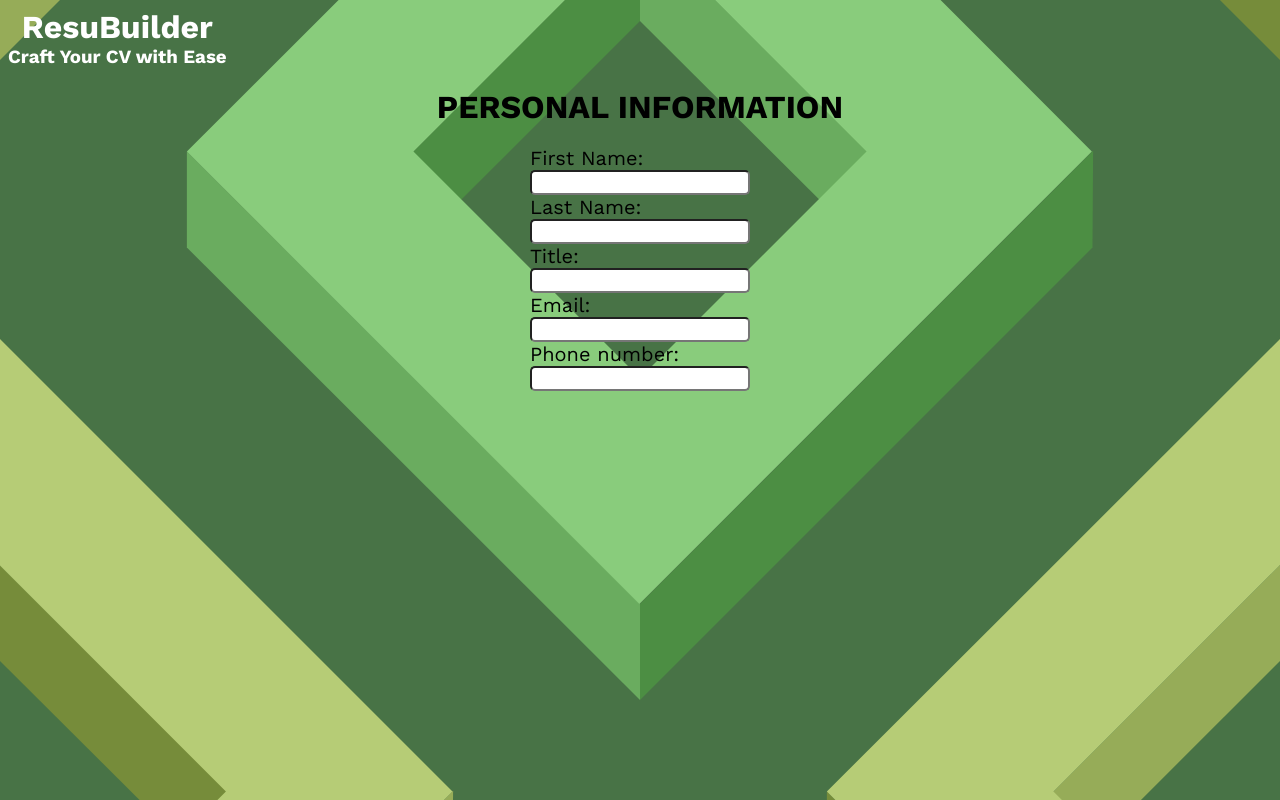
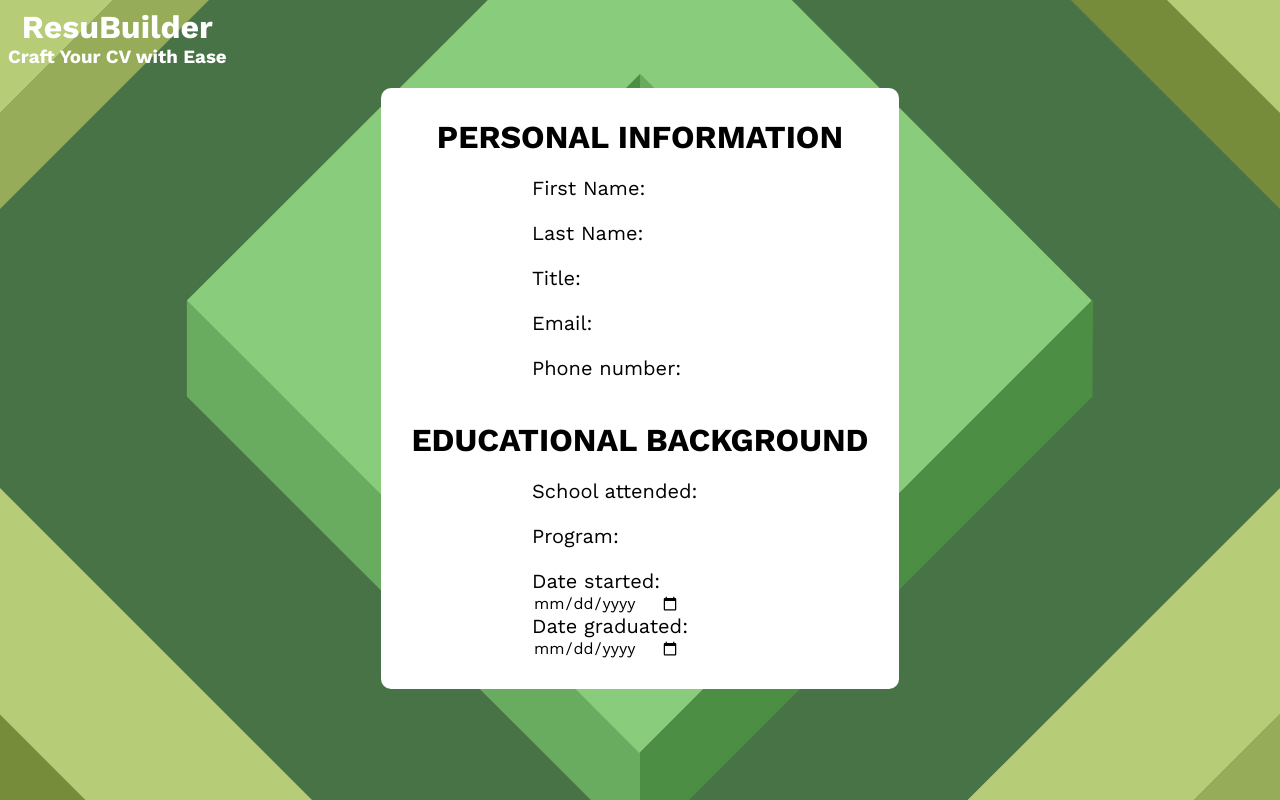
Before and after one commit to maryannintech/cv-project, a React (Create React App) app: page / in a window 1280 px wide. Built offline with nearby package versions, Linux system fonts and the light colour scheme.

Commit message:
fixing forms style

```diff
--- a/src/App.js
+++ b/src/App.js
@@ -1,7 +1,7 @@
 import React, { Component } from "react";
+import "./App.css";
 import Title from "./components/Title";
-import "./App.css";
-import GeneralInfo from "./components/GeneralInfo";
+import Forms from "./components/Form";
 
 
 class App extends Component {
@@ -12,7 +12,7 @@ class App extends Component {
     return (
       <div>
         <Title title="ResuBuilder" tagline="Craft Your CV with Ease"></Title>
-        <GeneralInfo></GeneralInfo>
+        <Forms></Forms>
       </div>
     );
   }
--- a/src/components/EducationalBg.js
+++ b/src/components/EducationalBg.js
@@ -7,9 +7,21 @@ class EducationalBg extends Component {
     super();
   }
   render() {
-    return <div>
-
-    </div>;
+    return (
+        <div className="education-bg">
+            <h1>EDUCATIONAL BACKGROUND</h1>
+            <form>
+                <label htmlFor="school-name">School attended: </label>
+                <input type="text" id="school-name" required></input>
+                <label htmlFor="program-finished">Program: </label>
+                <input type="text" id="program-finished" required></input>
+                <label htmlFor="start-date">Date started: </label>
+                <input type="date" id="start-date" required></input>
+                <label htmlFor="end-date">Date graduated: </label>
+                <input type="date" id="end-date" required></input>
+            </form>
+        </div>
+    );
   }
 }
 
--- a/src/components/Form.js
+++ b/src/components/Form.js
@@ -0,0 +1,21 @@
+import React, { Component } from "react";
+import GeneralInfo from "./GeneralInfo";
+import EducationalBg from "./EducationalBg";
+import "../styles/Forms.css";
+
+
+class Forms extends Component {
+  constructor() {
+    super();
+  }
+  render() {
+    return (
+      <div className="body">
+        <GeneralInfo></GeneralInfo>
+        <EducationalBg></EducationalBg>
+      </div>
+    );
+  }
+}
+
+export default Forms;
--- a/src/components/GeneralInfo.js
+++ b/src/components/GeneralInfo.js
@@ -19,13 +19,13 @@ class GeneralInfo extends Component {
           </div>
           <div className="title-input">
             <label htmlFor="title">Title: </label>
-            <input type="text" id="title"></input>
+            <input type="text" id="title" required></input>
           </div>
           <div className="contact">
             <label htmlFor="email">Email: </label>
-            <input type="email" id="email"></input>
+            <input type="email" id="email" required></input>
             <label htmlFor="number">Phone number: </label>
-            <input type="tel" id="number"></input>
+            <input type="tel" id="number" required></input>
           </div>
         </form>
       </div>
--- a/src/styles/EducationalBg.css
+++ b/src/styles/EducationalBg.css
@@ -0,0 +1,23 @@
+.education-bg {
+    margin-top: 20px;
+    display: flex;
+    flex-direction: column;
+    gap: 20px;
+}
+
+input {
+    border-radius: 10px;
+    display: flex;
+    align-items: center;
+    font-size: 1rem;
+    border: none;
+}
+
+input[type="date"] {
+    width: 100%;
+}
+
+form {
+    margin: auto;
+    font-size: 1.25rem;
+}
--- /dev/null
+++ b/src/styles/Forms.css
@@ -0,0 +1,7 @@
+.body {
+    background-color: white;
+    width: fit-content;
+    padding: 30px;
+    margin: 0 auto;
+    border-radius: 10px;
+}
--- a/src/styles/GeneralInfo.css
+++ b/src/styles/GeneralInfo.css
@@ -10,10 +10,11 @@ h1 {
 }
 
 input {
-    border-radius: 5px;
+    border-radius: 10px;
     display: flex;
     align-items: center;
     font-size: 1rem;
+    border: none;
 }
 
 form {
```
